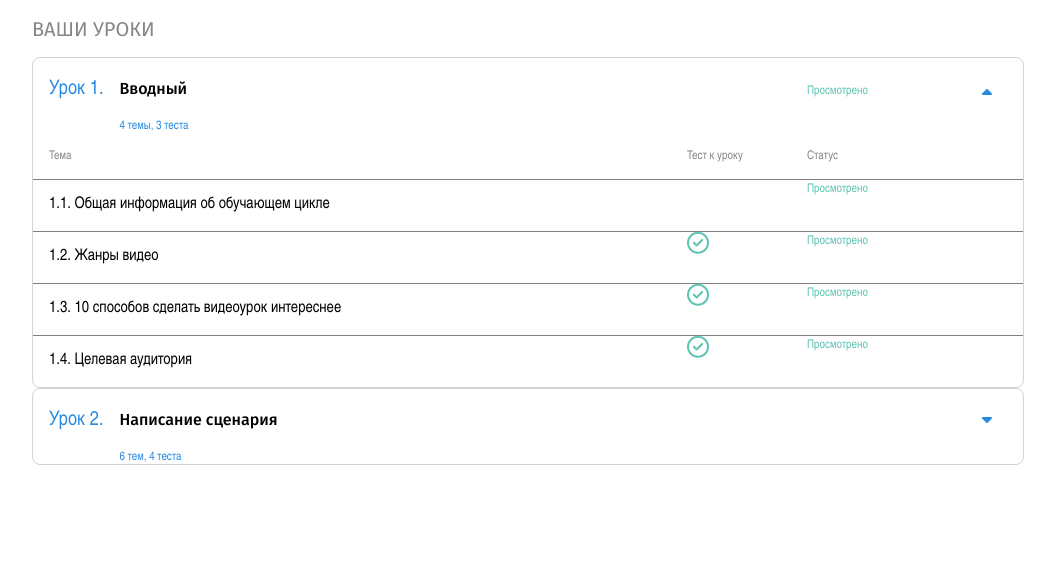
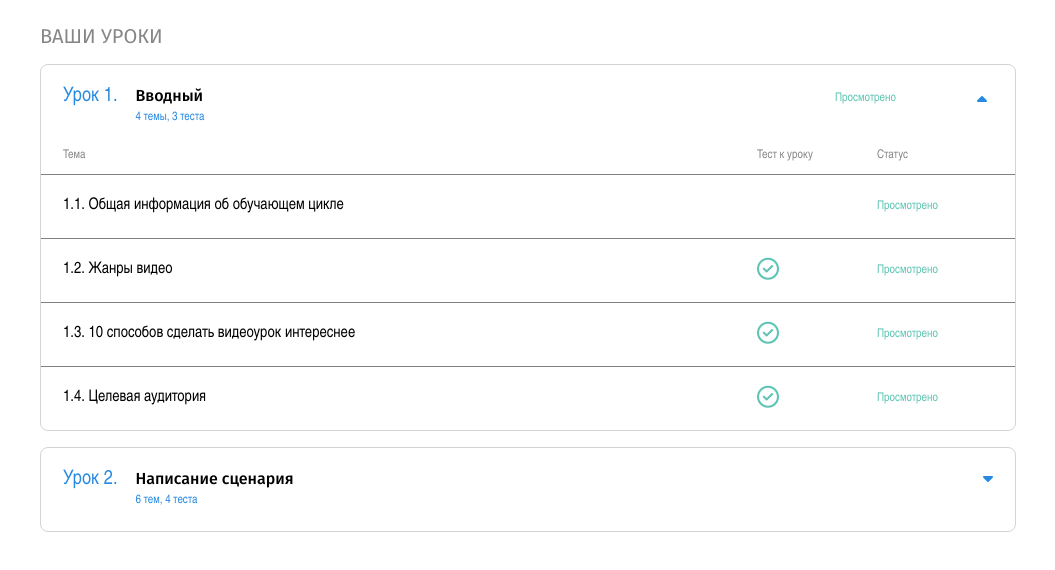
Before and after one commit to Gina-K/expanding_collapsing_list, a website: page index.html in a window 1280 px wide. Both pictures are taken after a click on the element 1099 px from the left and 90 px from the top of the page. Shown: the whole page, without its empty margins (112-1167 px from the left). Drawn offline with Linux system fonts and the light colour scheme; a web font is replaced by a local one.

Commit message:
Change layout (dimensions, margins, paddings)

```diff
--- a/styles.css
+++ b/styles.css
@@ -17,7 +17,7 @@ body {
 
 main {
     margin: 0 auto;
-    padding: 0 16px;
+    padding: 0 24px;
     max-width: 1024px;
 }
 
@@ -27,9 +27,11 @@ main {
     font-weight: 400;
     text-transform: uppercase;
     color: #868686;
+    margin: 24px 0 16px;
 }
 
 section {
+    margin: 16px 0;
     border: 1px solid lightgray;
     border-radius: 8px;
 }
@@ -53,7 +55,7 @@ small {
 .list-header {
     width: 100%;
     display: flex;
-    padding: 0 16px;
+    padding: 0 22px 0 22px;
     align-items: baseline;
 }
 
@@ -61,13 +63,18 @@ small {
     font-size: 20px;
     color: #278AE2;
     white-space: nowrap;
-    margin-right: 16px;
+    margin: 0 18px 0 0;
 }
 
 .lesson-heading {
+    width: 100%;
+    margin-bottom: 24px;
     font-family: 'Fira Sans', Arial, sans-serif;
     font-weight: 500;
-    width: 100%;
+}
+
+.lesson-heading p {
+    margin-bottom: 0;
 }
 
 .lesson-heading small {
@@ -76,20 +83,20 @@ small {
 
 .is-viewed {
     flex: none;
-    width: 160px;
+    width: 142px;
 }
 
 .collapse-expand {
     flex: none;
-    width: 40px;
-    text-align: center;
+    width: 16px;
+    text-align: right;
     color: #278AE2;
 }
 
 /* Expanded list */
 .list-caption {
     display: flex;
-    padding: 16px;
+    padding: 0 22px 12px 22px;
     border-bottom: 1px solid gray;
 }
 
@@ -104,6 +111,7 @@ small {
 .test {
     flex: none;
     width: 120px;
+    align-self: center;
     color: #5EC5B3;
 }
 
@@ -113,13 +121,14 @@ small {
 
 .status {
     flex: none;
-    width: 200px;
+    width: 116px;
+    align-self: center;
     color: #5EC5B3;
 }
 
 .list-item {
     display: flex;
-    padding: 0 16px;
+    padding: 6px 22px;
     border-bottom: 1px solid gray;
 }
 
```
